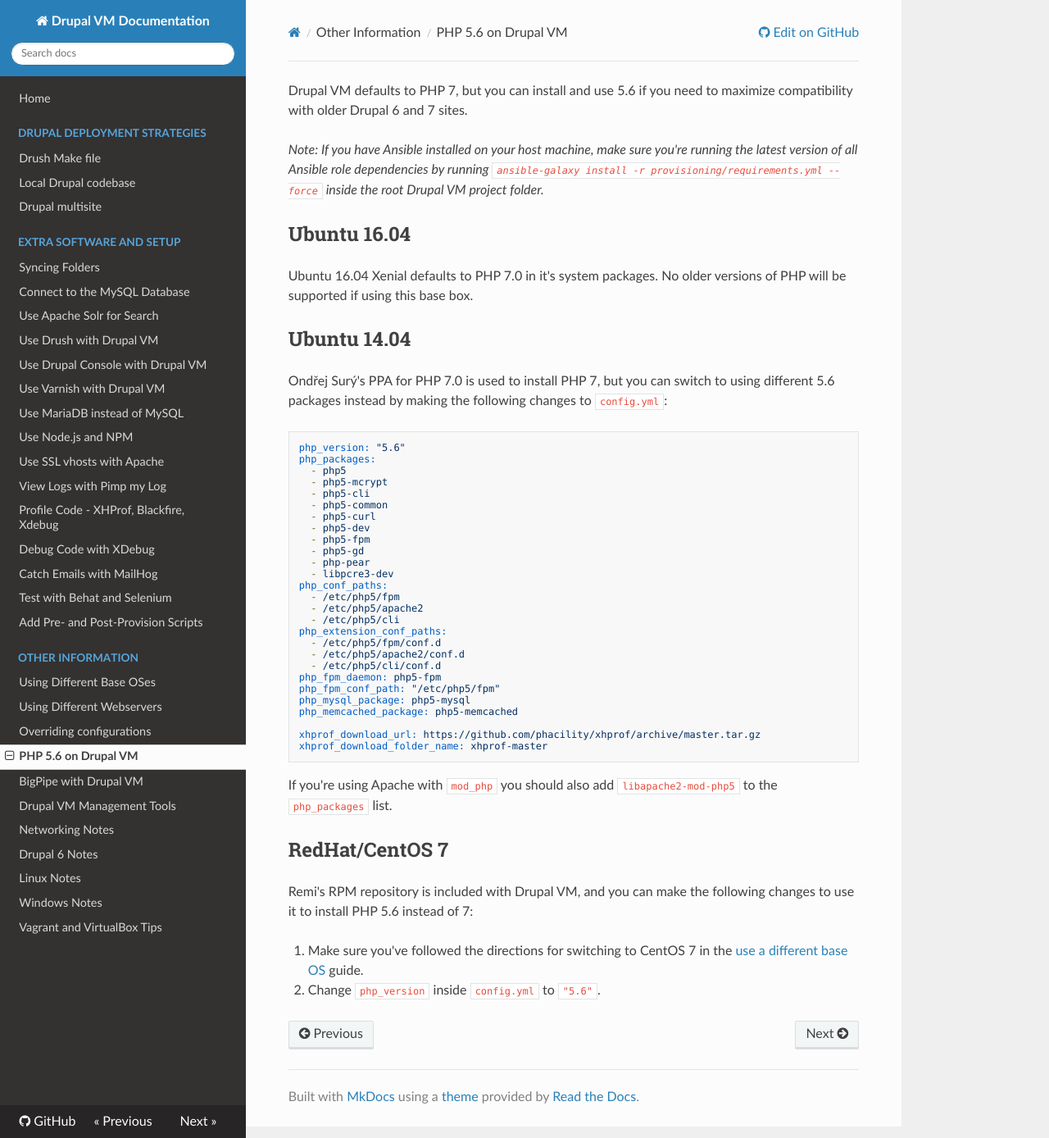
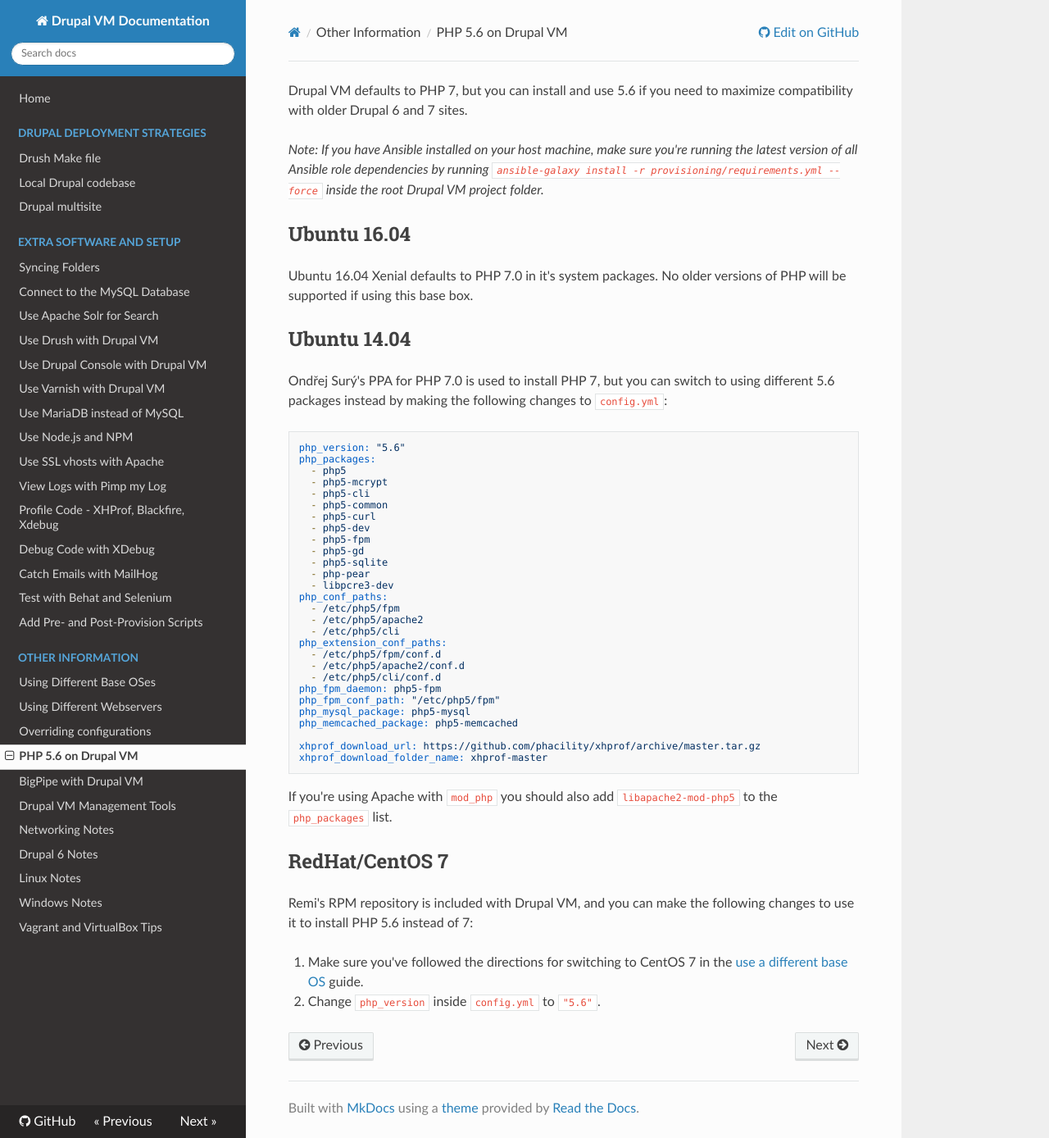
Before and after one commit to geerlingguy/drupal-vm, an MkDocs documentation site: the page built from docs/other/php-56.md, in a window 1280 px wide and 1388 px high. Shown: the whole window at 82% size. Built offline with MkDocs 1.6.1, drawn with Linux system fonts in a browser that asks for light colours; nearby versions of some CDN libraries; old or Windows-style settings are respelled for this version of MkDocs.

Commit message:
Issue #522: Document PHP5 SQLite module for PHP 5.x on Debian.

```diff
--- a/docs/other/php-56.md
+++ b/docs/other/php-56.md
@@ -21,6 +21,7 @@ php_packages:
   - php5-dev
   - php5-fpm
   - php5-gd
+  - php5-sqlite
   - php-pear
   - libpcre3-dev
 php_conf_paths:
```
